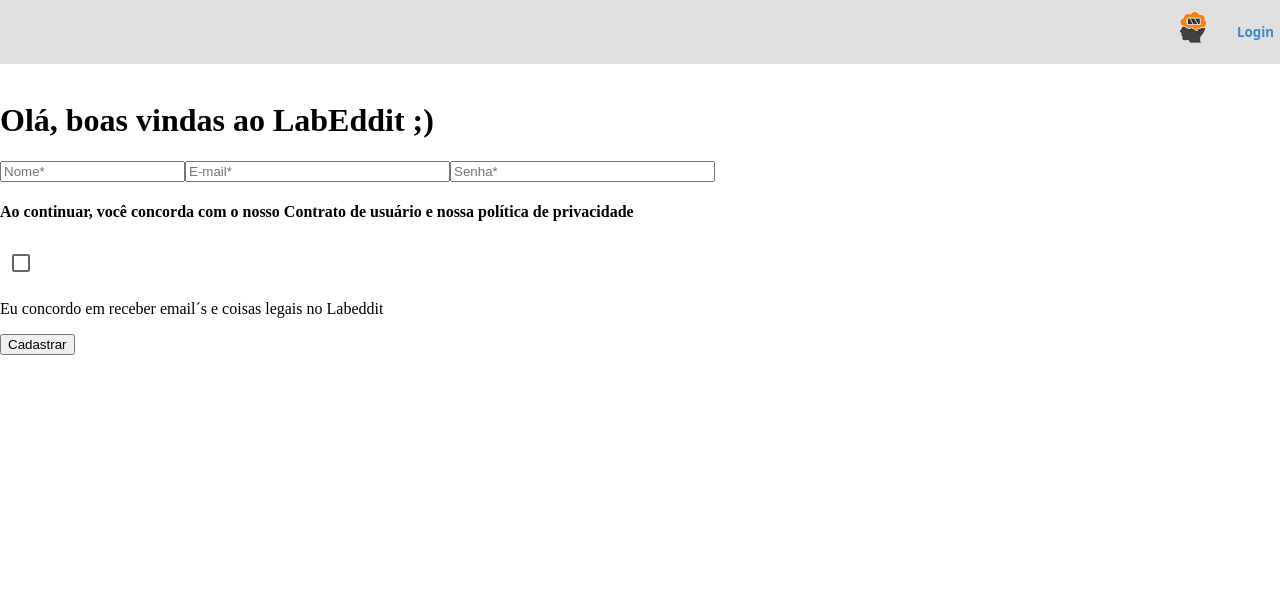
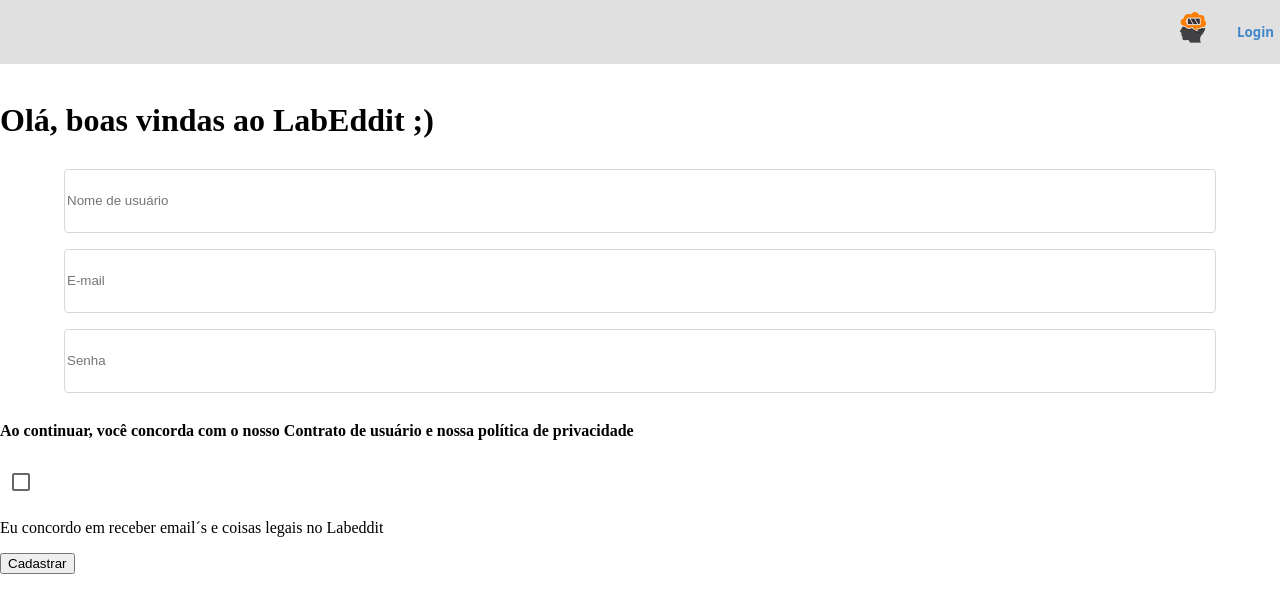
Before and after one commit to future4code/shaw-Rodrigo-Santos, a React (Create React App) app in the folder modulo3/projeto-labeddit/labeddit/: page /cadastrar in a window 1280 px wide. Shown: the top 612 px of the page. Built offline with nearby package versions, Linux system fonts and the light colour scheme.

Commit message:
Fiz requisições de like

```diff
--- a/modulo3/projeto-labeddit/labeddit/src/pages/FeedPage/FeedPage.js
+++ b/modulo3/projeto-labeddit/labeddit/src/pages/FeedPage/FeedPage.js
@@ -6,8 +6,8 @@ import useRequestData from "../../hooks/useRequestData";
 import { goToPostPage } from "../../routes/coordinator";
 import { postCreatePost } from "../../services/posts";
 import useForm from "../../hooks/useForm";
-import { CircularProgress } from "@mui/material";
-import Loading from "../../components/Loading/Loading";
+import { ButtonBase, CircularProgress } from "@mui/material";
+import { creatPostVote, putChangePostVote } from "../../services/likes";
 import {
   CardFeedStyle,
   EnviadoPorStyle,
@@ -20,7 +20,7 @@ import {
   ButtonLetter,
   InputStyle,
   DivDosForm,
-  InputStyleTitle
+  InputStyleTitle,
 } from "./styled";
 
 const FeedPage = () => {
@@ -32,11 +32,24 @@ const FeedPage = () => {
 
   const onClickCard = (id) => {
     goToPostPage(navigate, id);
+    console.log(id);
   };
+
+  const onClickCreatPostVote = (id) => {
+    creatPostVote(id);
+    console.log(id);
+  };
+
+  const onClickputChangePostVote = (id) => {
+    putChangePostVote(id);
+    console.log(id);
+  };
+
+
 
   const feedCards = feed.map((postFeed) => {
     return (
-      <MainCard onClick={() => onClickCard(postFeed.id)}>
+      <MainCard>
         <CardFeedStyle key={postFeed.id}>
           <EnviadoPorStyle>Enviado por: {postFeed.id}</EnviadoPorStyle>
           <TextoFeedPage>
@@ -44,8 +57,11 @@ const FeedPage = () => {
             <p>{postFeed.body}</p>
           </TextoFeedPage>
           <ButtonsFather>
-            <BotaoLike>{postFeed.voteSum}</BotaoLike>
-            <BotaoLike>{postFeed.userVote}</BotaoLike>
+            <BotaoLike onClick={() => onClickCreatPostVote(postFeed.id)}>LIKE</BotaoLike>
+            <p>{postFeed.voteSum}</p>
+            <BotaoLike onClick={()=> onClickputChangePostVote(postFeed.id)}>DESLIKE</BotaoLike>
+            <p>{postFeed.userVote} </p>
+            <BotaoLike onClick={() => onClickCard(postFeed.id)}>Post</BotaoLike>
           </ButtonsFather>
         </CardFeedStyle>
       </MainCard>
@@ -77,7 +93,11 @@ const FeedPage = () => {
               placeholder="Escreva seu post..."
             />
             <PostButton>
-              {isLoading ? <CircularProgress color={"inherit"} /> : <ButtonLetter>Postar</ButtonLetter>}
+              {isLoading ? (
+                <CircularProgress color={"inherit"} />
+              ) : (
+                <ButtonLetter>Postar</ButtonLetter>
+              )}
             </PostButton>
           </DivDosForm>
         </form>
--- a/modulo3/projeto-labeddit/labeddit/src/pages/FeedPage/styled.js
+++ b/modulo3/projeto-labeddit/labeddit/src/pages/FeedPage/styled.js
@@ -44,11 +44,16 @@ export const BotaoLike = styled.button`
   padding: 9px 10px;
   gap: 18px;
   margin: 2%;
-  width: 10%;
-  height: 4vh;
+  width: 50%;
+  height: 6vh;
   background: #fbfbfb;
   border: 1px solid #e0e0e0;
   border-radius: 12px;
+  cursor: pointer;
+
+  &:hoover{
+    background-color: aquamarine;
+  }
 `;
 
 export const ButtonsFather = styled.div`
@@ -56,7 +61,7 @@ export const ButtonsFather = styled.div`
 `;
 
 export const MainCard = styled.div`
-  cursor: pointer;
+
 `;
 
 //Style do Post
--- a/modulo3/projeto-labeddit/labeddit/src/pages/PostPage/PostPage.js
+++ b/modulo3/projeto-labeddit/labeddit/src/pages/PostPage/PostPage.js
@@ -6,6 +6,10 @@ import { BASE_URL } from "../../constants/urls";
 import useForm from "../../hooks/useForm";
 import { postCreateComent } from "../../services/posts";
 import Loading from "../../components/Loading/Loading";
+import {
+  creatCommentVote,
+  putChangeCommentVote,
+} from "../../services/likes";
 
 const PostPage = () => {
   useProtectedPage();
@@ -20,10 +24,27 @@ const PostPage = () => {
     `${BASE_URL}/posts/${params.id}/comments`
   );
 
+  const onClickCreatCommentVote = (id) => {
+    creatCommentVote(id);
+    console.log(id);
+  };
+
+  const onClickPutputChangeCommentVote = (id) => {
+    putChangeCommentVote(id);
+    console.log(id);
+  };
+
   //Map da requisição acima, ele vai renderizar os comentários 1 a 1
   const mapGetPostComents = getComments.map((coment) => {
-    return <p key={coment.id}> {coment.body} </p>
-
+    return (
+      <div key={coment.id}>
+        <p> comentado por... {coment.username}</p>
+        <p> {coment.body} </p>
+        <button onClick={()=> onClickCreatCommentVote(coment.id) }> Dar Like</button>
+        <button onClick={()=> onClickPutputChangeCommentVote(coment.id) }> Dar Deslike</button>
+        <p> likes: {coment.voteSum}</p>
+      </div>
+    );
   });
 
   //Requisição dos posts, puxa todos os posts disponíveis, porém queremos apenas o selecionado ao clicar no card do feed
@@ -40,6 +61,8 @@ const PostPage = () => {
     event.preventDefault();
     postCreateComent(form, clear, params);
   };
+
+
 
   return (
     <div>
--- a/modulo3/projeto-labeddit/labeddit/src/pages/SignUpPage/SingUpForm.js
+++ b/modulo3/projeto-labeddit/labeddit/src/pages/SignUpPage/SingUpForm.js
@@ -4,48 +4,64 @@ import { useNavigate } from "react-router-dom";
 import useForm from "../../hooks/useForm";
 import { useUnprotectedProtectedPage } from "../../hooks/useUnprotectedPage";
 import { signUp } from "../../services/user";
+import { InputStyle, InputFather } from "./styled";
 
-const SignUpForm = ({setRightButtonText}) => {
-  const { form, onChange, clear } = useForm({ username: "", email: "", password: "" });
-  const navigate = useNavigate()
-  useUnprotectedProtectedPage()
+const SignUpForm = ({ setRightButtonText }) => {
+  const { form, onChange, clear } = useForm({
+    username: "",
+    email: "",
+    password: "",
+  });
+  const navigate = useNavigate();
+  useUnprotectedProtectedPage();
 
   const onSubimitForm = (event) => {
     console.log(form);
     event.preventDefault();
-    signUp(form, clear, navigate, setRightButtonText )
+    signUp(form, clear, navigate, setRightButtonText);
   };
 
   return (
     <form onSubmit={onSubimitForm}>
-      <input
+      <InputFather>
+        <InputStyle
           name="username"
           value={form.username}
           onChange={onChange}
           type="text"
-        placeholder="Nome*"
+          size="30"
+          placeholder="Nome de usuário"
           required
         />
-      <input
+        <InputStyle
           name="email"
           value={form.email}
           onChange={onChange}
           type={"email"}
           size="30"
-        placeholder="E-mail*"
+          placeholder="E-mail"
           required
         />
-      <input
+        <InputStyle
           name="password"
           value={form.password}
           onChange={onChange}
           type="password"
           size="30"
-        placeholder="Senha*"
+          placeholder="Senha"
+          pattern={"[^ ]{8,16}"}
+          title={"Sua senha deve ter no mínimo 8 caracteres"}
           required
         />
-        <h4>Ao continuar, você concorda com o nosso Contrato de usuário e nossa política de privacidade</h4>
-      <Checkbox/> <p>Eu concordo em receber email´s e coisas legais no Labeddit</p>
+      </InputFather>
+      <h4>
+        Ao continuar, você concorda com o nosso Contrato de usuário e nossa
+        política de privacidade
+      </h4>
+      <>
+        <Checkbox />{" "}
+        <p>Eu concordo em receber email´s e coisas legais no Labeddit</p>
+      </>
 
       <button>Cadastrar</button>
     </form>
--- a/modulo3/projeto-labeddit/labeddit/src/pages/SignUpPage/styled.js
+++ b/modulo3/projeto-labeddit/labeddit/src/pages/SignUpPage/styled.js
@@ -0,0 +1,27 @@
+import styled from "styled-components";
+
+export const InputFather = styled.div`
+  display: flex;
+  flex-direction: column;
+  align-items: center;
+  left: 0%;
+  right: 0%;
+  top: 0%;
+  bottom: 0%;
+`;
+
+export const InputStyle = styled.input`
+  display: flex;
+  flex-direction: column;
+  margin: 1vh;
+  height: 8vh;
+  width: 90%;
+  box-sizing: border-box;
+  left: 0%;
+  right: 0%;
+  top: 0%;
+  bottom: 0%;
+  background: #ffffff;
+  border: 1px solid #d5d8de;
+  border-radius: 4px;
+`;
--- /dev/null
+++ b/modulo3/projeto-labeddit/labeddit/src/services/likes.js
@@ -0,0 +1,78 @@
+import axios from "axios";
+import { BASE_URL } from "../constants/urls";
+
+export const creatPostVote = (id) => {
+  const body = {
+    direction: 1,
+  };
+  axios
+    .post(`${BASE_URL}/posts/${id}/votes`, body, {
+      headers: {
+        Authorization: localStorage.getItem("token"),
+      },
+    })
+    .then((res) => {
+      console.log(res);
+      alert(res.data);
+    })
+    .catch((err) => {
+      alert(err.response.data.message);
+    });
+};
+
+export const creatCommentVote = (id) => {
+  const body = {
+    direction: 1,
+  };
+  axios
+    .post(`${BASE_URL}/comments/${id}/votes`, body, {
+      headers: {
+        Authorization: localStorage.getItem("token"),
+      },
+    })
+    .then((res) => {
+      console.log(res);
+      alert(res.data);
+    })
+    .catch((err) => {
+      alert(err.response.data.message);
+    });
+};
+
+export const putChangePostVote = (id) => {
+  const body = {
+    direction: -1,
+  };
+  axios
+    .put(`${BASE_URL}/posts/${id}/votes`, body, {
+      headers: {
+        Authorization: localStorage.getItem("token"),
+      },
+    })
+    .then((res) => {
+      console.log(res);
+      alert("Deslike");
+    })
+    .catch((err) => {
+      alert(err.response.data.message);
+    });
+};
+
+export const putChangeCommentVote = (id) => {
+  const body = {
+    direction: -1,
+  };
+  axios
+    .put(`${BASE_URL}/comments/${id}/votes`, body, {
+      headers: {
+        Authorization: localStorage.getItem("token"),
+      },
+    })
+    .then((res) => {
+      console.log(res);
+      alert("Deslike");
+    })
+    .catch((err) => {
+      alert(err.response.data.message);
+    });
+};
```
Lines whose indentation alone changed are shown as unchanged.
